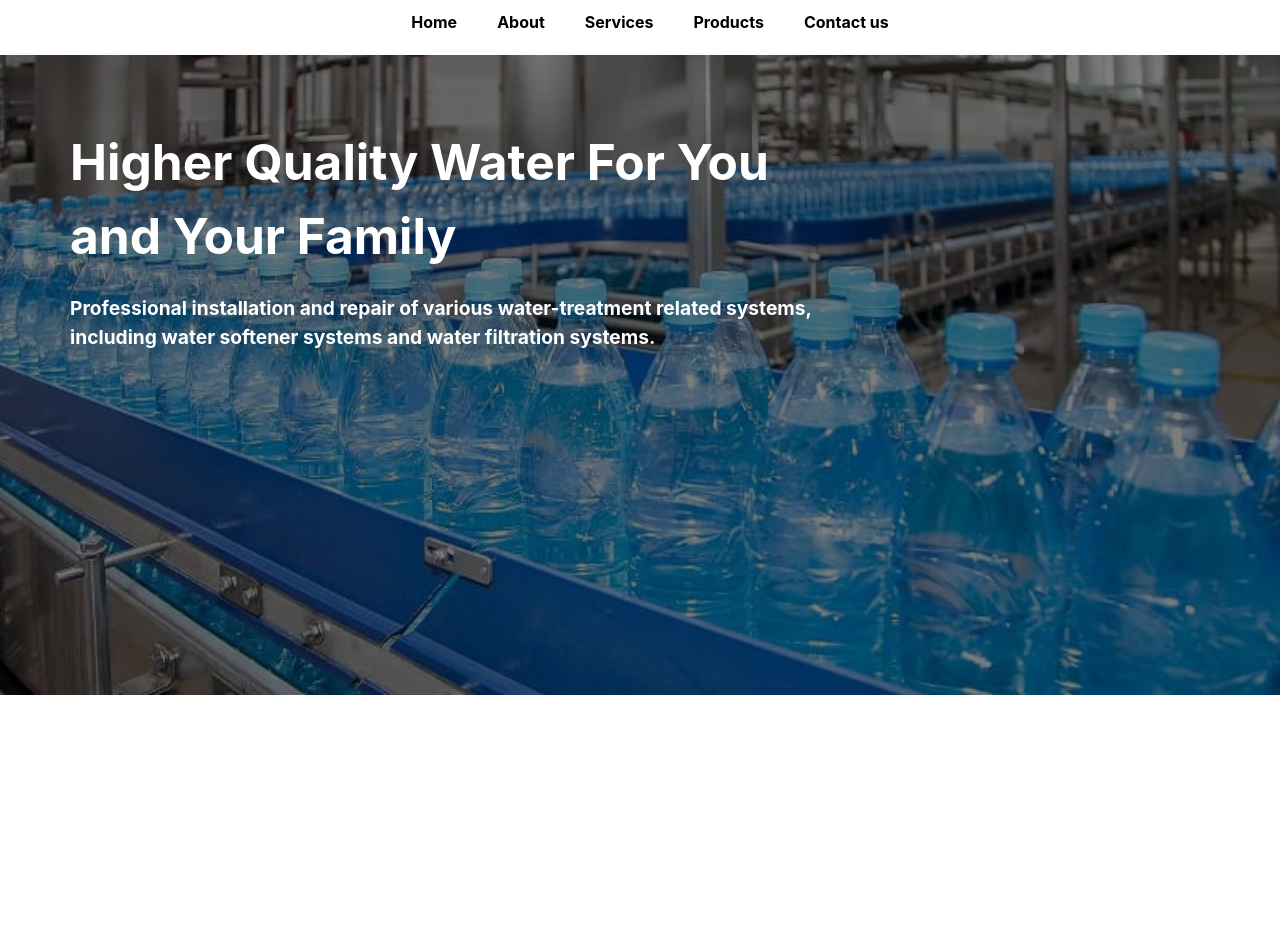
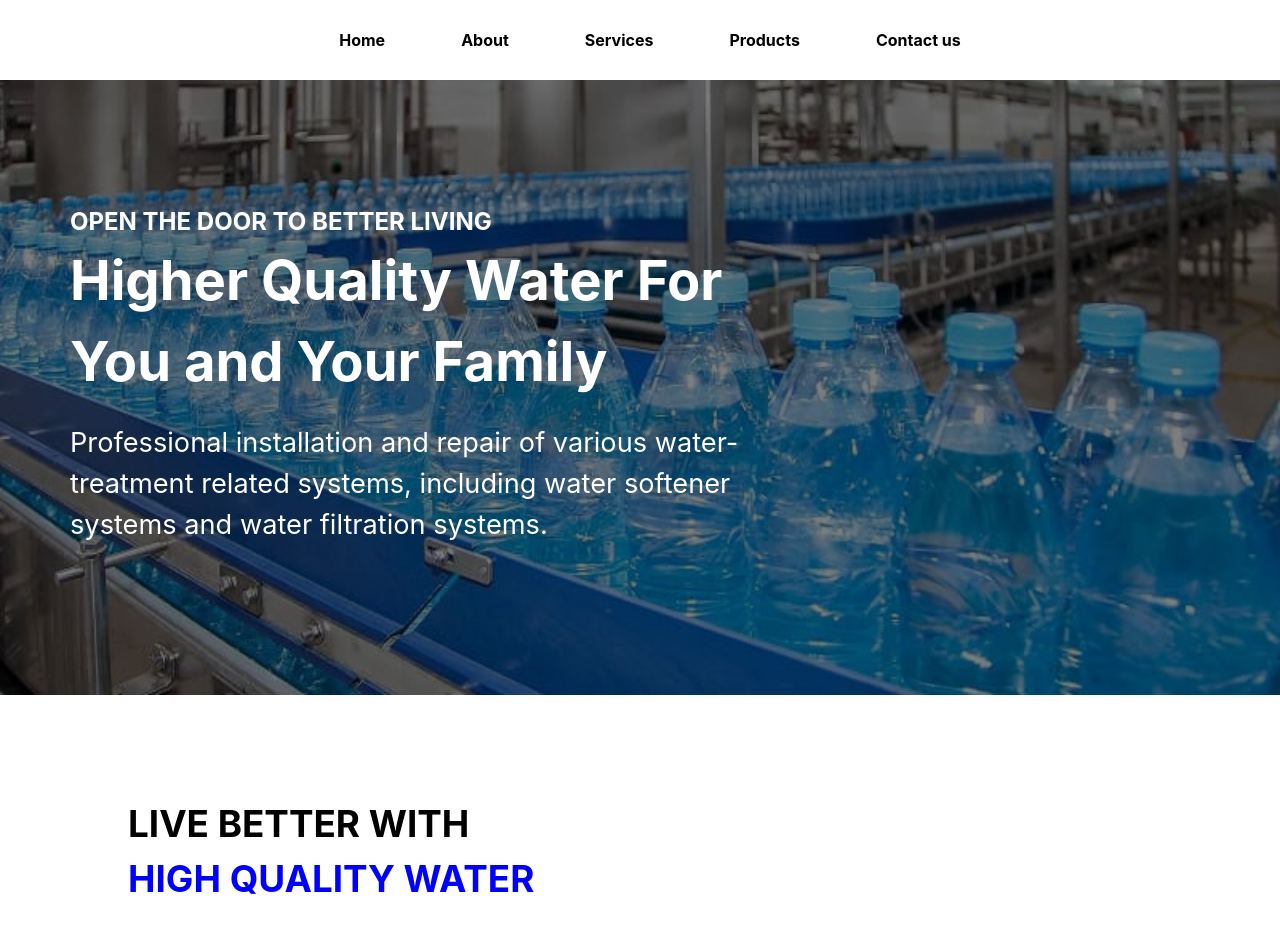
Before and after one commit to Kennyabby/Water_factory, a React (Vite) app: page / in a window 1280 px wide. Shown: the top 932 px of the page. Before the commit the page ends 800 px from the top, so only its background shows below. Built offline with nearby package versions, Linux system fonts and the light colour scheme.

Commit message:
new update

```diff
--- a/package.json
+++ b/package.json
@@ -22,6 +22,6 @@
     "eslint-plugin-react": "^7.32.2",
     "eslint-plugin-react-hooks": "^4.6.0",
     "eslint-plugin-react-refresh": "^0.4.3",
-    "vite": "^4.4.5"
+    "vite": "^4.4.9"
   }
 }
--- a/src/Components/Home.css
+++ b/src/Components/Home.css
@@ -19,15 +19,55 @@
     text-align: center;
     color: white;
 }
+.hoverlaymini{
+    position: absolute;
+    right: auto;
+    top: 50%;
+    width: 65%;
+    height: fit-content;
+    text-align: center;
+    transform: translate(0,-50%);
+}
+
 .hcontent{
-    width: 60%;
     margin: 70px 70px;
     text-align: left;
 }
 .htitle{
-    font-size: 3.1rem;
+    font-size: 3.4rem;
     margin-bottom: 20px;
 }
 .hatt{
-    font-size: 1.2rem;
+    font-size: 1.7rem;
 }
+.mcover{
+    position: relative;
+    width: 100vw;
+    min-height: 300px;
+    /* background-color: yellow; */
+}
+.mcoveroverlay{
+    position: absolute;
+    display: flex;
+    flex-wrap: wrap;
+    left: 50%;
+    top: 50%;
+    width: 80%;
+    height: fit-content;
+    /* padding: 100px auto; */
+    text-align: center;
+    transform: translate(-50%,-50%);
+}
+.lm{
+    text-align: left;
+    width: 50%;
+}
+.lmtitle{
+    font-size: 2.3rem;
+}
+.dbl{
+    color: blue;
+}
+.rm{
+    width: 50%;
+}
--- a/src/Components/Home.jsx
+++ b/src/Components/Home.jsx
@@ -8,13 +8,25 @@ const Home = ()=>{
             <div className='hcover'>
                 <img className='hcoverpic' src ={headerpic} />
                 <div className='hoverlay'>
-                    <div className='hcontent'>
-                        <h1 className='htitle'>Higher Quality Water For You and Your Family</h1>
-                        <h2 className='hatt'>Professional installation and repair of various water-treatment
-                        related systems, including water softener systems and water filtration systems.</h2>
+                    <div className='hoverlaymini'>
+                        <div className='hcontent'>
+                            <h2>OPEN THE DOOR TO BETTER LIVING</h2>
+                            <h1 className='htitle'>Higher Quality Water For You and Your Family</h1>
+                            <p className='hatt'>Professional installation and repair of various water-treatment
+                            related systems, including water softener systems and water filtration systems.</p>
 
+                        </div>
                     </div>
                 </div>
+            </div>
+        </div>
+        <div className='mcover'>
+            <div className='mcoveroverlay'>
+                <div className='lm'>
+                    <h1 className='lmtitle'> LIVE BETTER WITH </h1>
+                    <h1 className='lmtitle dbl'>HIGH QUALITY WATER</h1>
+                </div>
+                <div className='rm'></div>
             </div>
         </div>
     </>
--- a/src/Components/Navbar.css
+++ b/src/Components/Navbar.css
@@ -3,8 +3,10 @@
     top: 0px;
     left: 0px;
     width: 100vw;
+    height: 60px;
     padding: 10px;
     display:flex;
+    background-color: white;
     flex-wrap: wrap;
     justify-content: center;
     text-align: center;
@@ -18,6 +20,6 @@
     font-weight: bold ;
 }
 .navitem{
-    margin: auto 20px;
+    margin: auto 38px;
     cursor: pointer;
 }
```
Also changed, not shown: 1 other file (tests, documents, lock files or other folders).
